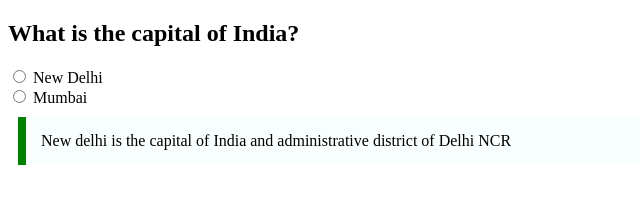
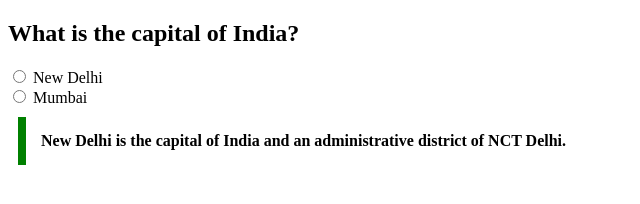
Before and after one commit to acciojob/trivia-vishalpatil4, a website: page main.html in a window 1280 px wide. Shown: the whole page, without its empty margins (0-640 px from the left). Drawn offline with Linux system fonts and the light colour scheme.

Commit message:
Added blockquote

```diff
--- a/main.html
+++ b/main.html
@@ -19,9 +19,11 @@
     <br>
     <input type="radio"name="vishal" value="Mumbai">
     <label for="Mumbai">Mumbai</label>
- <p style="max-width: 600px; margin: 10px; padding: 15px; border-left: 8px solid green;background-color: #f8fffe"
- ;font-weight: bold;>New delhi is the capital of India and administrative district of Delhi NCR</p>
-
+ <!-- <p style="max-width: 600px; margin: 10px; padding: 15px; border-left: 8px solid green;background-color: #f8fffe"
+ ;font-weight: bold;>New delhi is the capital of India and administrative district of Delhi NCR</p> -->
+ <blockquote cite=https://en.wikipedia.org/wiki/New_Delhi>
+    New Delhi is the capital of India and an administrative district of NCT Delhi.
+    </blockquote>
 
 </body>
 </html>
--- a/style.css
+++ b/style.css
@@ -0,0 +1,3 @@
+blockquote{
+    max-width: 600px; margin: 10px; padding: 15px; border-left: 8px solid green;background-color: #f8fffe"";font-weight: bold;
+}
```
